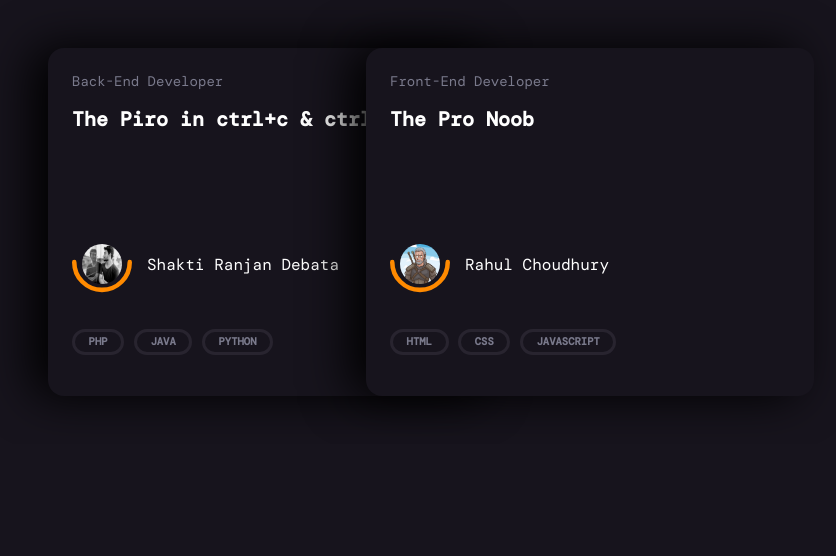
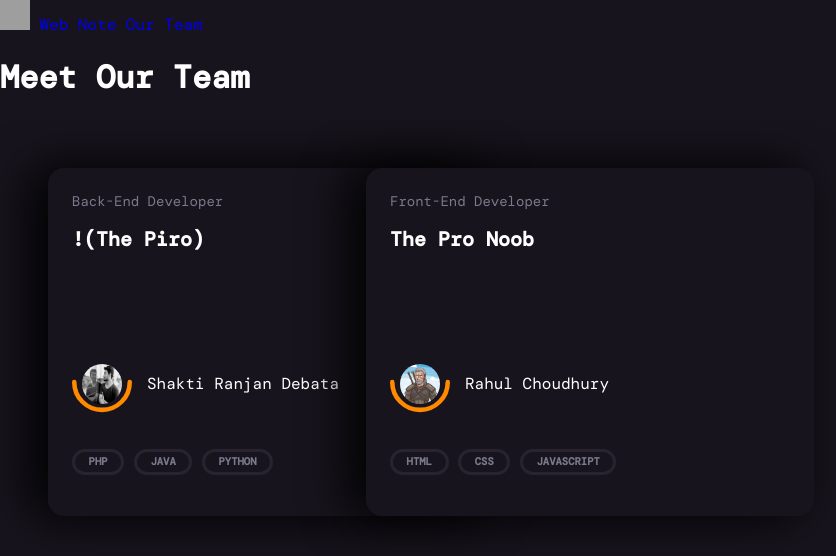
Before and after one commit to d-shaktiranjan/PocketNote, a PHP site: page /web_note/team.php in a window 1280 px wide. Shown: the top 556 px of the page, without its empty margins (0-836 px from the left). Run offline with PHP 8.4, Linux system fonts and the light colour scheme; some web fonts are replaced; grey boxes are pictures that could not be loaded.

Commit message:
php: team link added in navbar

```diff
--- a/parts/_indexNav.php
+++ b/parts/_indexNav.php
@@ -7,6 +7,7 @@
     width="30" height="30" class="d-inline-block align-top" alt="" loading="lazy">
     Web Note
   </a>
+  <a class="btn btn-primary" href="team.php" role="button">Our Team</a>
   <button type="button" class="btn btn-outline-primary" data-toggle="modal" data-target="#profileModal">
         <img src="imgs/userMale.png" height="30px" width="30px" alt=""> Profile</button>
 </nav>';
--- a/parts/navbar.php
+++ b/parts/navbar.php
@@ -6,7 +6,8 @@
     <img src="https://miro.medium.com/max/3902/0*_FE5Q4eSYpBO-aps"
     width="30" height="30" class="d-inline-block align-top" alt="" loading="lazy">
     Web Note
-  </a>
-</nav>';
+  </a>';
+echo '<a class="btn btn-primary" href="team.php" role="button">Our Team</a>';
+echo '</nav>';
 
 ?>
--- a/team.php
+++ b/team.php
@@ -7,11 +7,15 @@
     <link rel="stylesheet" href="teamStyle.css" />
   </head>
   <body>
+    <?php include 'parts/navbar.php'?>
+    <div class="container">
+      <h1>Meet Our Team</h1>
+    </div>
     <section class="card-list">
       <article class="card">
         <header class="card-header">
           <p>Back-End Developer</p>
-          <h2>The Piro in ctrl+c & ctrl+v!!</h2>
+          <h2>!(The Piro)</h2>
         </header>
 
         <div class="card-author">
```
